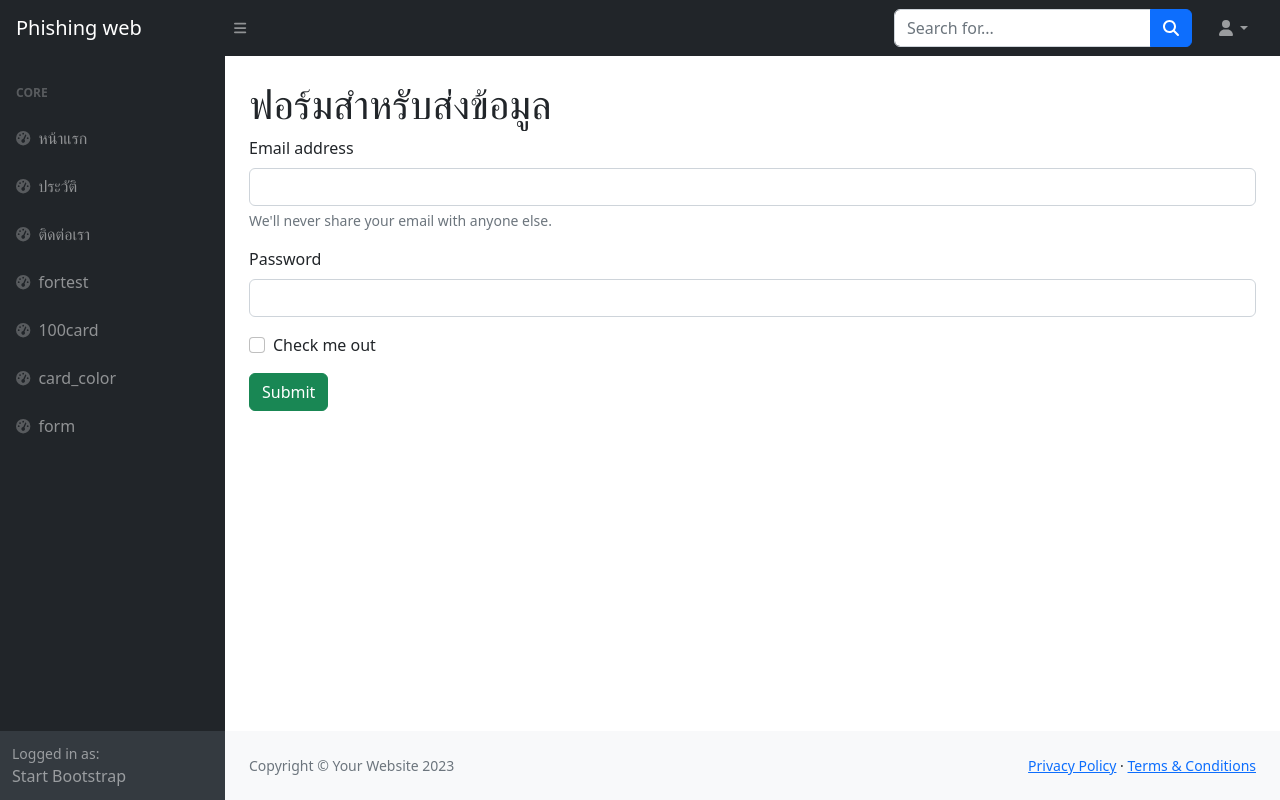
After one commit to deaww77/my_django_web, a Django app: page /form/ in a window 1280 px wide. The commit adds this page. Run offline with Django 5.2, Linux system fonts and the light colour scheme; some libraries are stand-ins or nearby versions.

Commit message:
add post

```diff
--- a/templates/base.html
+++ b/templates/base.html
@@ -69,6 +69,10 @@
                                 <div class="sb-nav-link-icon"><i class="fas fa-tachometer-alt"></i></div>
                                 card_color
                             </a>
+                            <a class="nav-link" href="{% url 'form' %}">
+                                <div class="sb-nav-link-icon"><i class="fas fa-tachometer-alt"></i></div>
+                                form
+                            </a>
 
                         </div>
                     </div>
--- /dev/null
+++ b/templates/form.html
@@ -0,0 +1,34 @@
+{% extends "base.html" %}
+{% comment %}  {% endcomment %}
+{% block content %}
+<main>
+    <div class="container-fluid px-4">
+        <h1 class="mt-4 ">ฟอร์มสำหรับส่งข้อมูล</h1>
+        {% comment %} แสดงข้อมูลจากฟอร์ม {% endcomment %}
+        {% if email != '' and password != '' %}
+        <div class="mt-4 mb-4">
+            <h3>email :{{ email }}</h3>
+            <h3>password :{{ password }}</h3>
+        </div>
+        {% endif %}
+        <form action="" method="POST">
+            {% csrf_token %}
+            <div class="mb-3">
+              <label for="exampleInputEmail1" class="form-label">Email address</label>
+              <input type="email" name="email" class="form-control" id="exampleInputEmail1" aria-describedby="emailHelp">
+              <div id="emailHelp" class="form-text">We'll never share your email with anyone else.</div>
+            </div>
+            <div class="mb-3">
+              <label for="exampleInputPassword1" class="form-label">Password</label>
+              <input type="password" name="my-password" class="form-control" id="exampleInputPassword1">
+            </div>
+            <div class="mb-3 form-check">
+              <input type="checkbox" class="form-check-input" id="exampleCheck1">
+              <label class="form-check-label" for="exampleCheck1">Check me out</label>
+            </div>
+            <button type="submit" class="btn btn-success">Submit</button>
+          </form>
+    </div>
+</main>
+
+{% endblock content %}
--- a/webpage/urls.py
+++ b/webpage/urls.py
@@ -6,5 +6,6 @@ urlpatterns = [
     path("contact/", views.contactUs, name="contactUs"),
     path("for/", views.forPage, name="for_page"),
     path("card/", views.card, name="card"),
-    path("card_color/", views.card_color, name="card_color")
+    path("card_color/", views.card_color, name="card_color"),
+    path("form/", views.form, name="form")
 ]
--- a/webpage/views.py
+++ b/webpage/views.py
@@ -32,3 +32,18 @@ def card_color(request):
         context['color'] = request.GET.get('color')
 
     return render(request, 'card_color.html', context)
+
+def form(request):
+    email = ''
+    password = ''
+
+    context = {}
+
+    if request.method == "POST":
+        email = request.POST.get('email')
+        password = request.POST.get('my-password')
+
+    context['email'] = email
+    context['password'] = password
+
+    return render(request, 'form.html', context)
```
